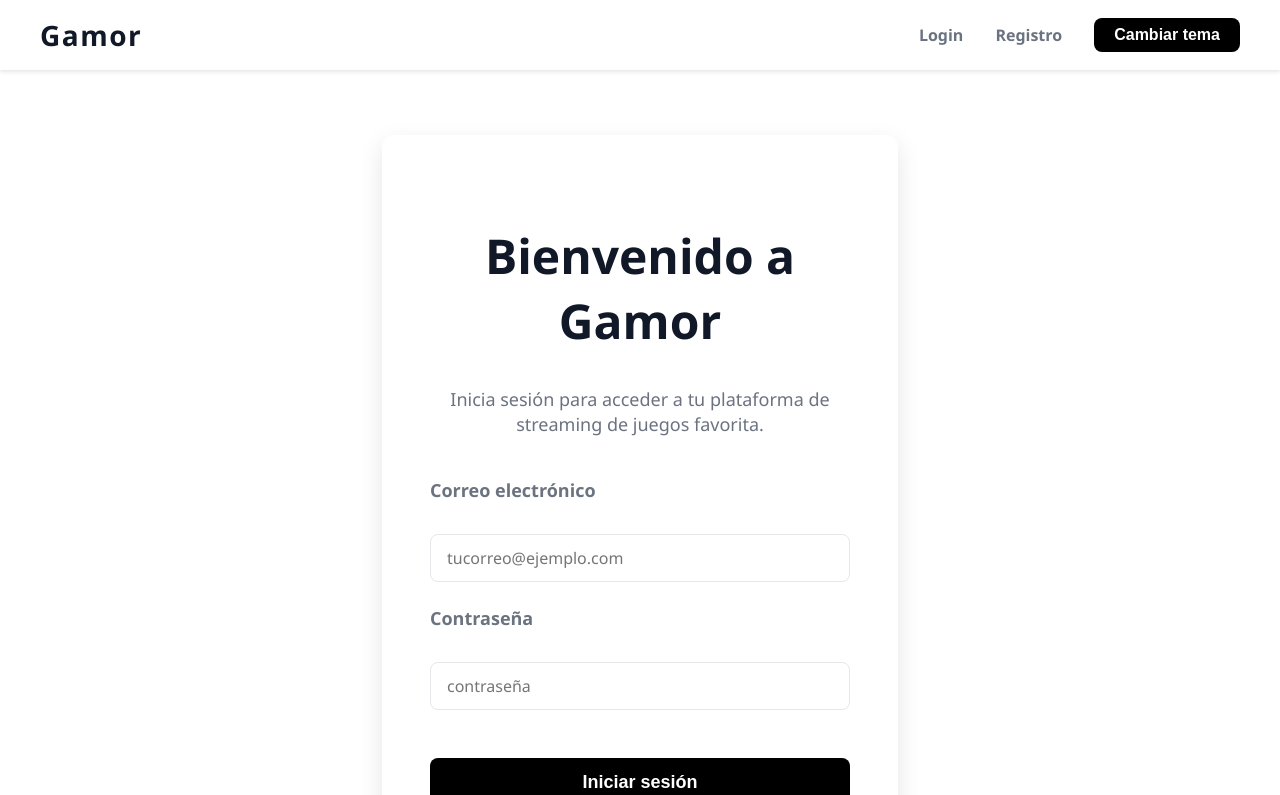
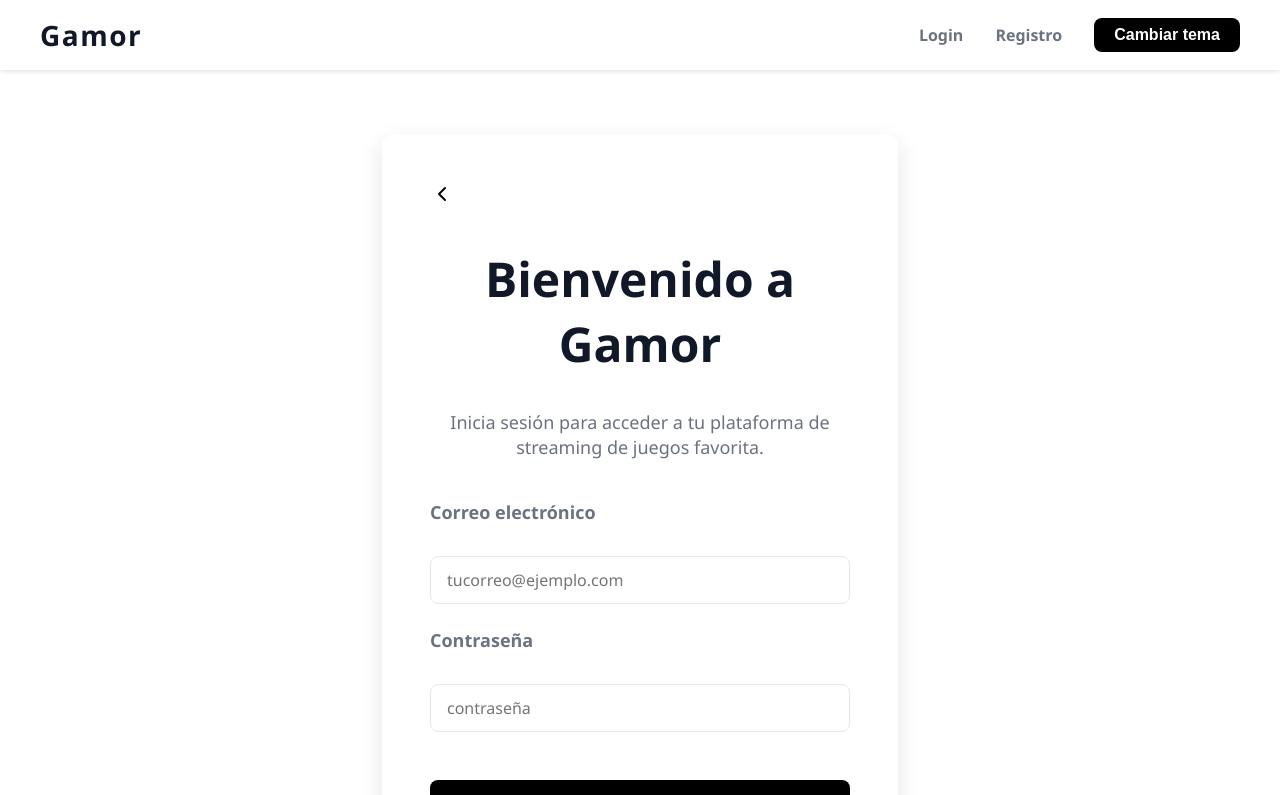
Before and after one commit to CarlosEAlejo/Gamor_Test, a React (Create React App) app: page /login in a window 1280 px wide. Shown: the top 795 px of the page. Built offline with nearby package versions, Linux system fonts and the light colour scheme.

Commit message:
Add new button to return to the main page

```diff
--- a/src/components/login/Login.js
+++ b/src/components/login/Login.js
@@ -1,12 +1,7 @@
-import React, { useState } from "react";
+import React, { useState, useEffect } from "react";
 import { useNavigate } from "react-router-dom";
+import { validUser } from "../../utils/auth";
 import "./Login.css";
-
-// Usuario y contraseña estáticos para simulación de autenticación
-const validUser = {
-  username: "user@example.com",
-  password: "password123",
-};
 
 const Login = () => {
   const [email, setEmail] = useState("");
@@ -18,7 +13,6 @@ const Login = () => {
     e.preventDefault();
     setError("");
 
-    // Validación básica
     if (!email.includes("@")) {
       setError("Por favor ingresa un correo válido.");
       return;
@@ -28,9 +22,7 @@ const Login = () => {
       return;
     }
 
-    // Verificar usuario estático (simulación)
     if (email === validUser.username && password === validUser.password) {
-      // Autenticación exitosa, redirigir a /main (MainBoard y categorías)
       navigate("/");
     } else {
       setError("Usuario o contraseña incorrectos.");
@@ -44,6 +36,30 @@ const Login = () => {
         aria-label="Formulario de inicio de sesión"
         tabIndex={-1}
       >
+        <button
+          type="button"
+          onClick={() => navigate("/")}
+          aria-label="Volver a la página principal"
+          className="back-to-main-btn"
+          title="Volver a Main"
+        >
+          <svg
+            xmlns="http://www.w3.org/2000/svg"
+            fill="none"
+            stroke="currentColor"
+            strokeWidth="2"
+            strokeLinecap="round"
+            strokeLinejoin="round"
+            viewBox="0 0 24 24"
+            width="24"
+            height="24"
+            aria-hidden="true"
+            focusable="false"
+          >
+            <polyline points="15 18 9 12 15 6" />
+          </svg>
+        </button>
+
         <h1>Bienvenido a Gamor</h1>
         <p className="description">
           Inicia sesión para acceder a tu plataforma de streaming de juegos
```
